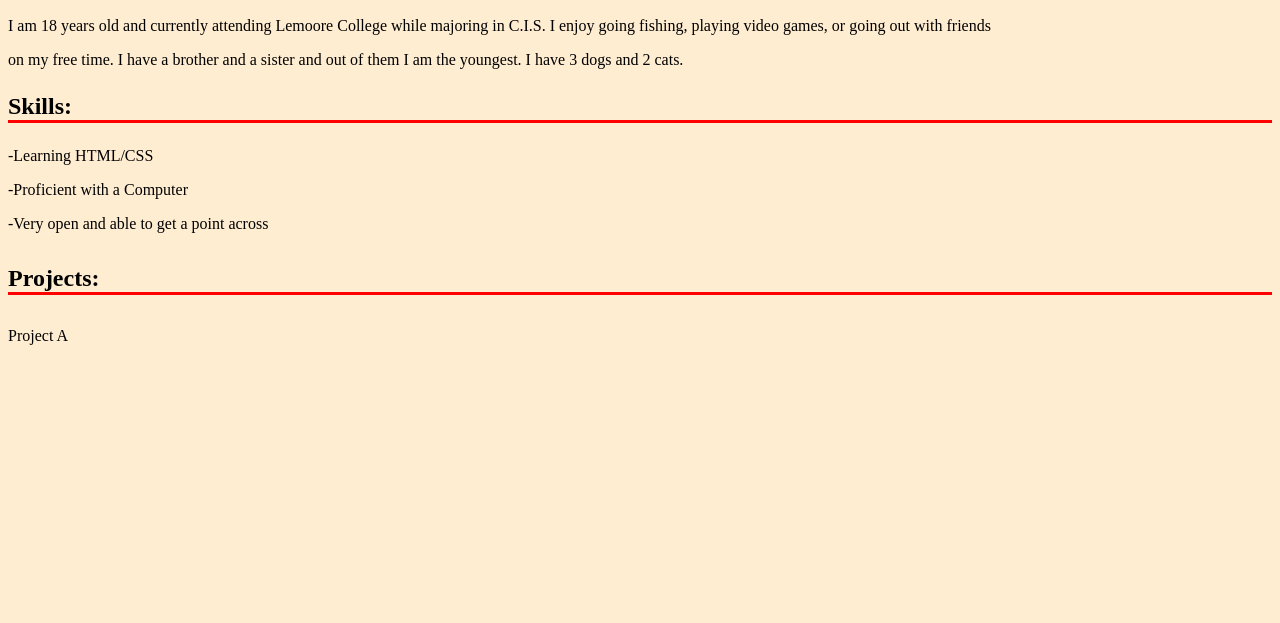
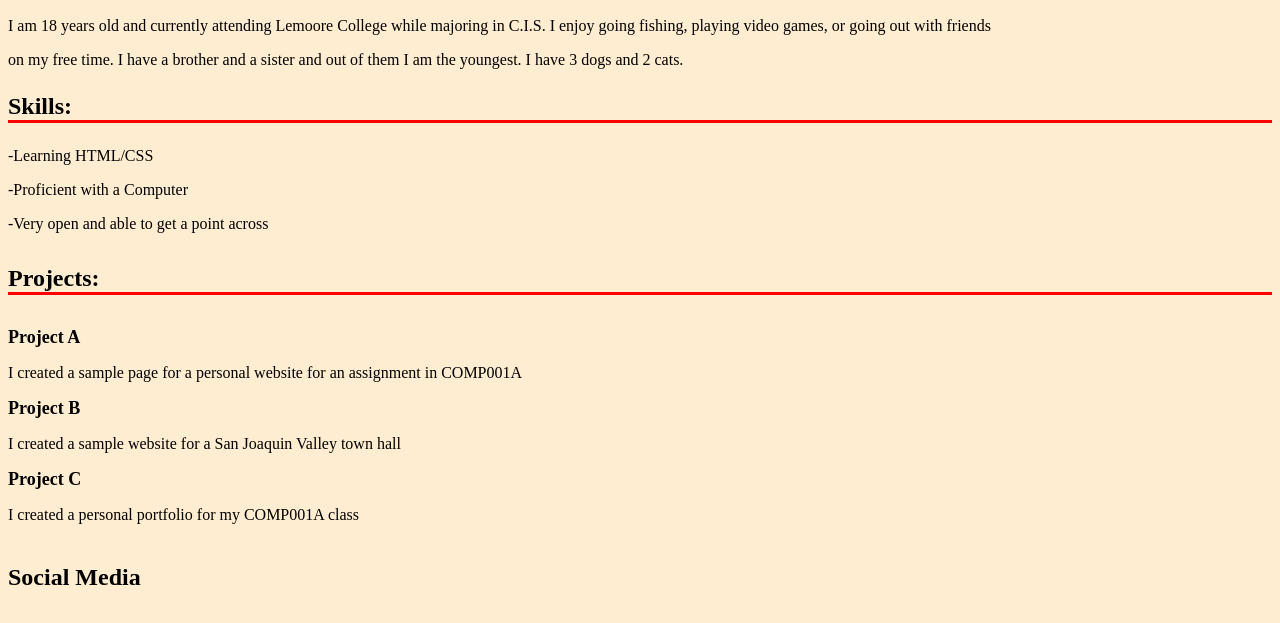
Before and after one commit to adamveris2024/COMP001A_Assignment_5, a plain HTML site: page index.html in a window 1280 px wide. Shown: the part 113-736 px from the top of the page. Drawn offline with Linux system fonts and the light colour scheme.

Commit message:
Added Projects header and added social media link and styled it

```diff
--- a/index.html
+++ b/index.html
@@ -8,9 +8,9 @@
 <body>
 <h1>Adam Verissimo</h1>
 <h2>Bio:</h2>
-    <p>I am 18 years old and currently attending Lemoore College while majoring in C.I.S. I enjoy
+    <p1>I am 18 years old and currently attending Lemoore College while majoring in C.I.S. I enjoy
         going fishing, playing video games, or going out with friends
-    </p>
+    </p1>
     <p>on my free time. I have a brother and a sister and out of them I am the youngest. I have 3 dogs and 2 cats.</p>
 <h3>Skills:</h3>
     <p>-Learning HTML/CSS</p>
@@ -19,7 +19,15 @@
 
 </body>
 <h4>Projects:</h4>
-<header>Project A</header>
+    <header>Project A</header>
+        <p>I created a sample page for a personal website for an assignment in COMP001A</p>
 
+    <header>Project B</header>
+        <p>I created a sample website for a San Joaquin Valley town hall </p>
 
+    <header>Project C</header>
+        <p>I created a personal portfolio for my COMP001A class</p>
+
+<h5>Social Media</h5>
+        <p><link href="https://www.instagram.com/adam_bajablastissimo/"></p>
 </html>
--- a/main.css
+++ b/main.css
@@ -1,8 +1,5 @@
-/* I chose these colors
+/* I went with an extremely simple design because I really like simplistic designs
 */
-
-
-
 
 
 body {
@@ -18,3 +15,6 @@ h4 {font-style: comic;border-bottom: 3px solid #ff0000; font-size: x-large; }
 
     ul {
     list-style-type: square;}
+header {font-style: bold; font-size: large; font-weight: bold;}
+
+h5 {font-size: x-large;}
```
